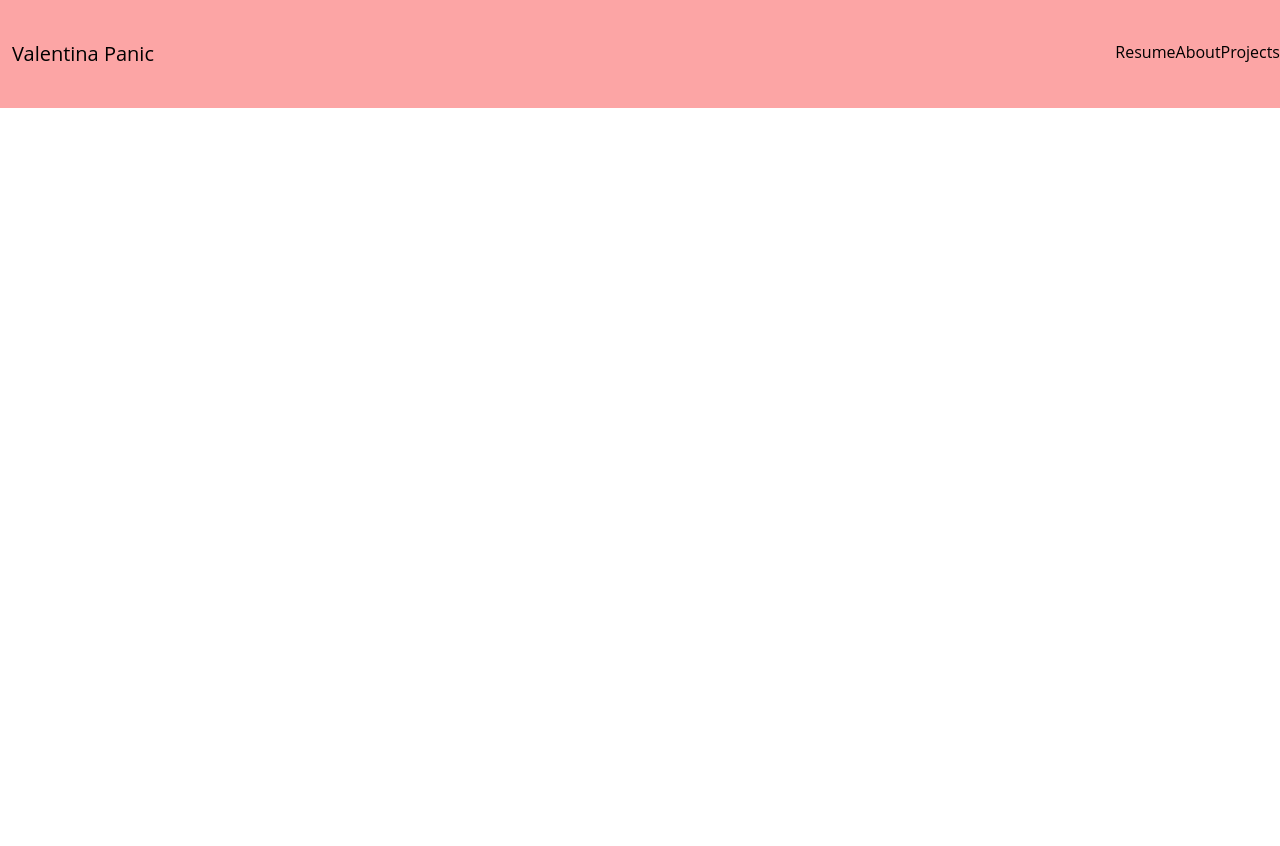
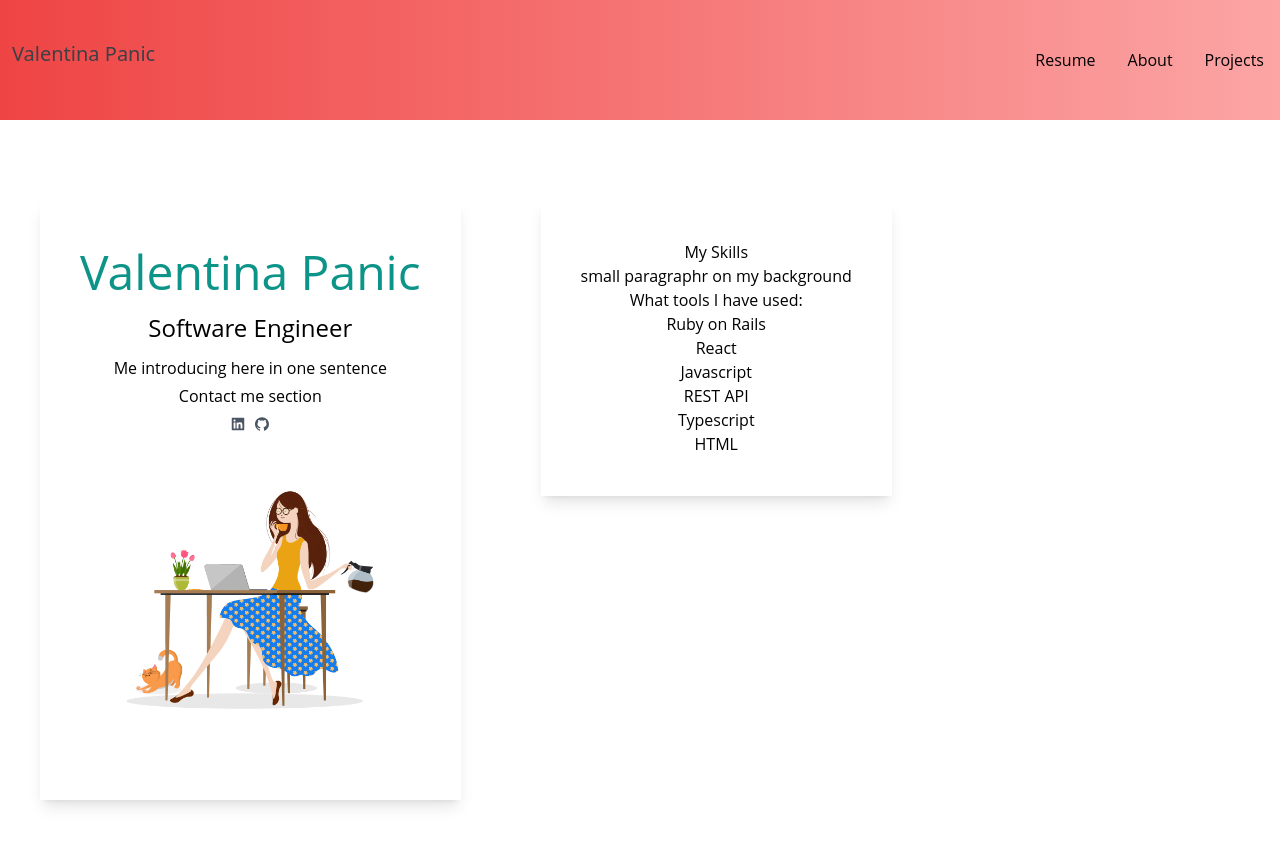
Before and after one commit to ValentinaPanic/my-portfolio-website, a Next.js app: page / in a window 1280 px wide. Shown: the top 846 px of the page. Before the commit the page ends 800 px from the top, so only its background shows below. Built offline with nearby package versions, Linux system fonts and the light colour scheme.

Commit message:
intro section card with card of skills

```diff
--- a/pages/index.tsx
+++ b/pages/index.tsx
@@ -1,5 +1,7 @@
 import Head from "next/head";
-
+import { AiFillLinkedin, AiFillGithub } from "react-icons/ai";
+import Image from "next/image";
+import workingWoman from "../public/Images/working-woman.png"
 export default function Home() {
   return (
     <>
@@ -10,16 +12,55 @@ export default function Home() {
         <link rel="icon" href="/favicon.ico" />
       </Head>
       <main className="bg-white">
-        <section className="min-h-screen">
-          <nav className="bg-red-300 py-10 mb-10 flex justify-between">
-            <h1 className="text-xl ml-3">Valentina Panic</h1>
+        <section className="justify-center">
+          <nav className="bg-gradient-to-l  from-red-300 to-red-500 py-10 mb-10 flex justify-between">
+            <h1 className="text-xl ml-3 text-zinc-700 font-sans">
+              Valentina Panic
+            </h1>
             <ul className="flex justify-around">
-              <li>Resume</li>
-              <li>About</li>
-              <li>Projects</li>
+              <li className="px-4 py-2">Resume</li>
+              <li className="px-4 py-2">About</li>
+              <li className="px-4 py-2">Projects</li>
             </ul>
           </nav>
+          </section>
+
+          <div className="flex min-h-screen">
+            <section>
+          <div className="shadow-lg text-center p-10 m-10">
+            <h1 className="text-5xl py-2 text-teal-600">Valentina Panic</h1>
+            <h2 className="text-2xl py-2">Software Engineer</h2>
+            <p className="text-md py5 leading-8">Me introducing here in one sentence</p>
+            <div>
+              Contact me section
+              <div className="text-5l flex justify-center gap-2 py-2 text-gray-600">
+                <AiFillLinkedin />
+                <AiFillGithub />
+              </div>
+            </div>
+            <div className="relative mx-auto bg-radient-to-b  from-red-500 rounded-full w-80 h-80">
+              <Image src={workingWoman} alt={''}/>
+            </div>
+          </div>
         </section>
+        <section className="text-center">
+          <div className="text-center shadow-lg p-10 m-10">
+          <h3>My Skills</h3>
+          <p>small paragraphr on my background</p>
+          <div>
+            What tools I have used:
+            <ul>
+              <li>Ruby on Rails</li>
+              <li>React</li>
+              <li>Javascript</li>
+              <li>REST API</li>
+              <li>Typescript</li>
+              <li>HTML</li>
+            </ul>
+          </div>
+          </div>
+        </section>
+        </div>
       </main>
     </>
   );
```
Also changed, not shown: public/Images/working-woman.png (added).
